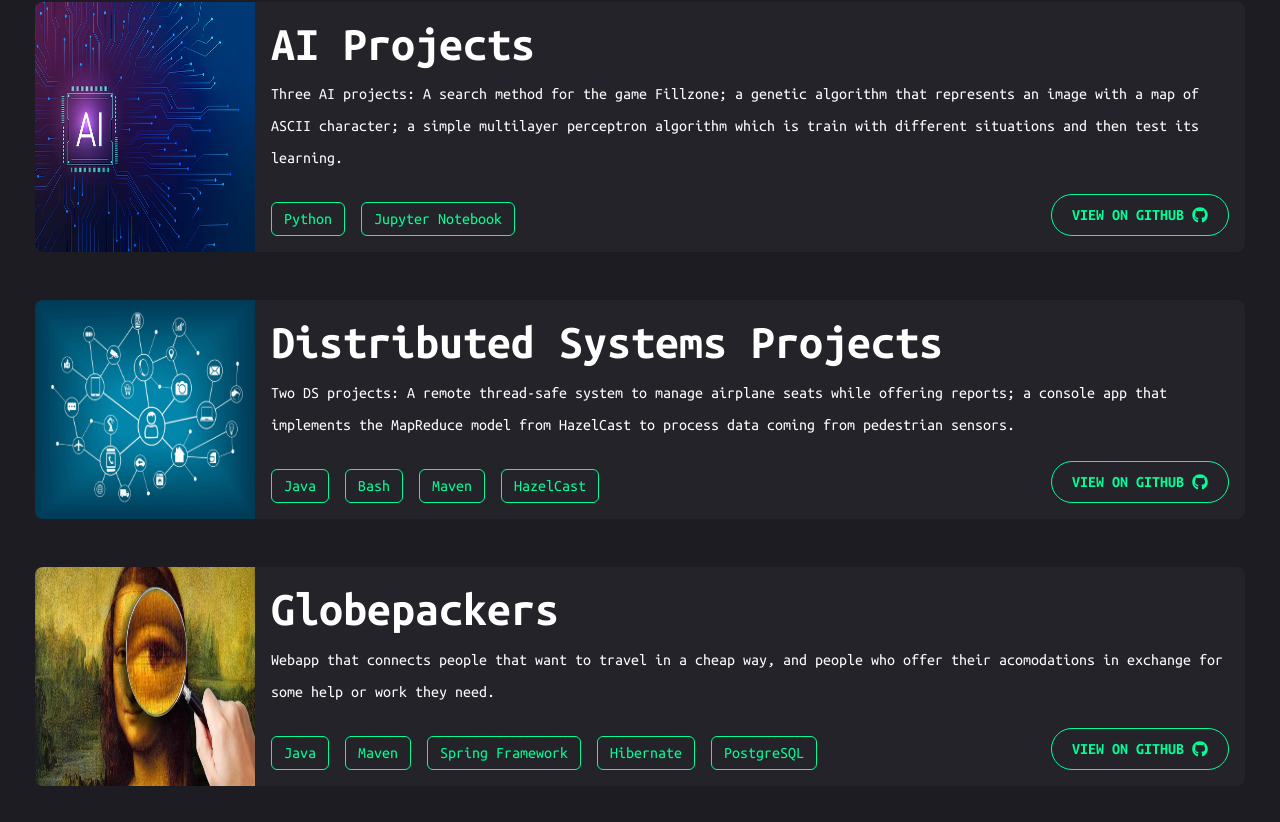
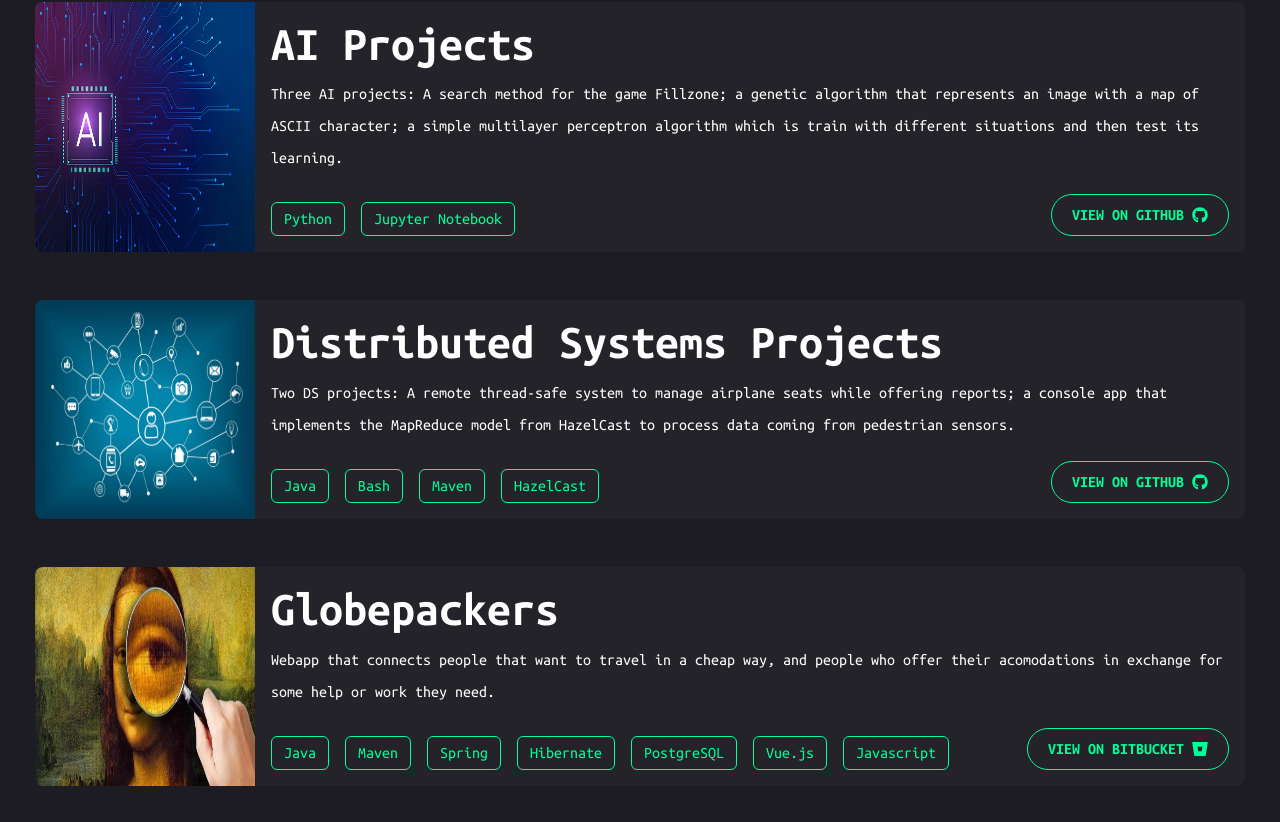
Before and after one commit to navfran98/portfolio, a Next.js app: page /projects in a window 1280 px wide. Shown: the part 688-1510 px from the top of the page. Built offline with nearby package versions, Linux system fonts and the light colour scheme; a web font is replaced by a local one.

Commit message:
updated tags component

```diff
--- a/components/Project.jsx
+++ b/components/Project.jsx
@@ -8,6 +8,7 @@ const projects = [
         description: 'Multiplatform mobile application built using Flutter and Firebase. The main idea behind the app is about users volunteering for different causes and also read news regarding subjects in relation with volunteering',
         link: 'https://github.com/navfran98/Multiplataforma_TP',
         image: "/assets/ser_manos.png",
+        isGithub: true,
         tags: ['Flutter', 'Dart', 'Firebase']
     },
     {
@@ -15,6 +16,7 @@ const projects = [
         description: 'Program that implements the cryptographic idea of "share secret" between .bmp images. It hide an image inside other and also bring back and image from other images.',
         link: 'https://github.com/navfran98/esteganografia',
         image: "/assets/steganography.jpg",
+        isGithub: true,
         tags: ['C', 'Makefile']
     },
     {
@@ -22,6 +24,7 @@ const projects = [
         description: 'Three AI projects: A search method for the game Fillzone; a genetic algorithm that represents an image with a map of ASCII character; a simple multilayer perceptron algorithm which is train with different situations and then test its learning.',
         link: 'https://github.com/navfran98?tab=repositories&q=sia',
         image: "/assets/ai.png",
+        isGithub: true,
         tags: ["Python", "Jupyter Notebook"]
     },
     {
@@ -29,6 +32,7 @@ const projects = [
         description: 'Two DS projects: A remote thread-safe system to manage airplane seats while offering reports; a console app that implements the MapReduce model from HazelCast to process data coming from pedestrian sensors.',
         link: 'https://github.com/navfran98?tab=repositories&q=pd',
         image: "/assets/ds.png",
+        isGithub: true,
         tags: ['Java', 'Bash', 'Maven', 'HazelCast']
     },
     {
@@ -36,7 +40,8 @@ const projects = [
         description: 'Webapp that connects people that want to travel in a cheap way, and people who offer their acomodations in exchange for some help or work they need.',
         link: 'https://github.com/navfran98/esteganografia',
         image: "/assets/steganography.jpg",
-        tags: ['Java', 'Maven', 'Spring Framework', 'Hibernate', 'PostgreSQL']
+        isGithub: false,
+        tags: ['Java', 'Maven', 'Spring', 'Hibernate', 'PostgreSQL', 'Vue.js', 'Javascript']
     }
 ]
 
@@ -53,7 +58,7 @@ const Project = () => {
                             <div className="p-4 flex flex-col justify-center">
                                 <h2 className="h2">{project.title}</h2>
                                 <p className="mt-2">{project.description}</p>
-                                <Tags tags={project.tags}/>
+                                <Tags tags={project.tags} isGithub={project.isGithub} link={project.link}/>
                             </div>
                         </div>
             })}
--- a/components/Tags.jsx
+++ b/components/Tags.jsx
@@ -1,7 +1,9 @@
 import {Button} from "@/components/ui/button";
-import { FaGithub} from "react-icons/fa"
+import { FaGithub, FaBitbucket} from "react-icons/fa";
+import Link from "next/link";
 
-const Tags = ({tags}) => {
+const Tags = ({tags, isGithub, link}) => {
+    const buttonMsg = (isGithub ? "View on Github" : "View on Bitbucket");
     return (
         <div className='flex flex-wrap mt-5 gap-5 justify-between'>
             <div className="flex flex-wrap gap-4 items-end">
@@ -9,9 +11,9 @@ const Tags = ({tags}) => {
                     return <p key={index} className='rounded-md border border-accent bg-transparent text-accent px-3'>{tag}</p>
                 })}
             </div>
-            <Button variant="outline" size="md" className="uppercase flex items-center gap-2 px-5 py-2">
-                <span>View on Github</span>
-                <FaGithub />
+            <Button variant="outline" size="md">
+                <Link target="_blank" href={link} className="uppercase flex flex-row items-center gap-2  px-5 py-2"> <span>{buttonMsg}</span>
+                {isGithub === true ? <FaGithub /> : <FaBitbucket />}</Link>
             </Button>
         </div>
     )
```
